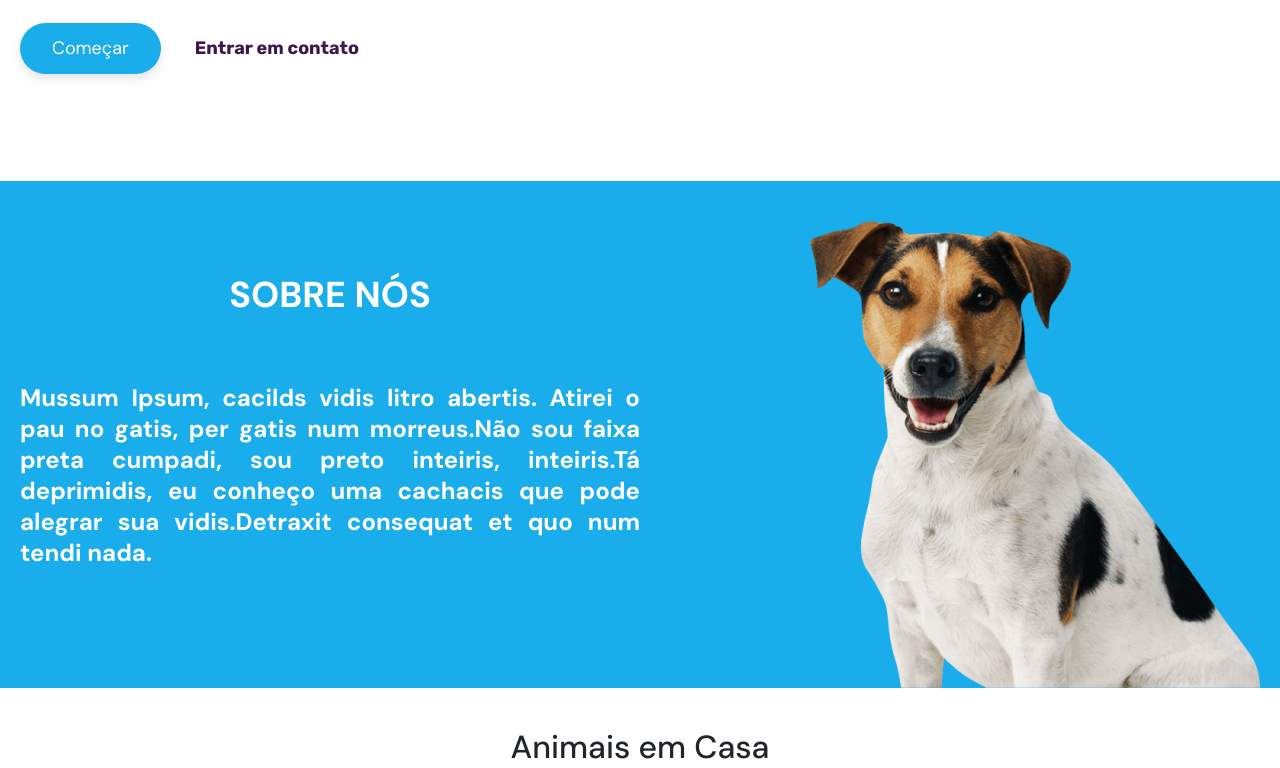
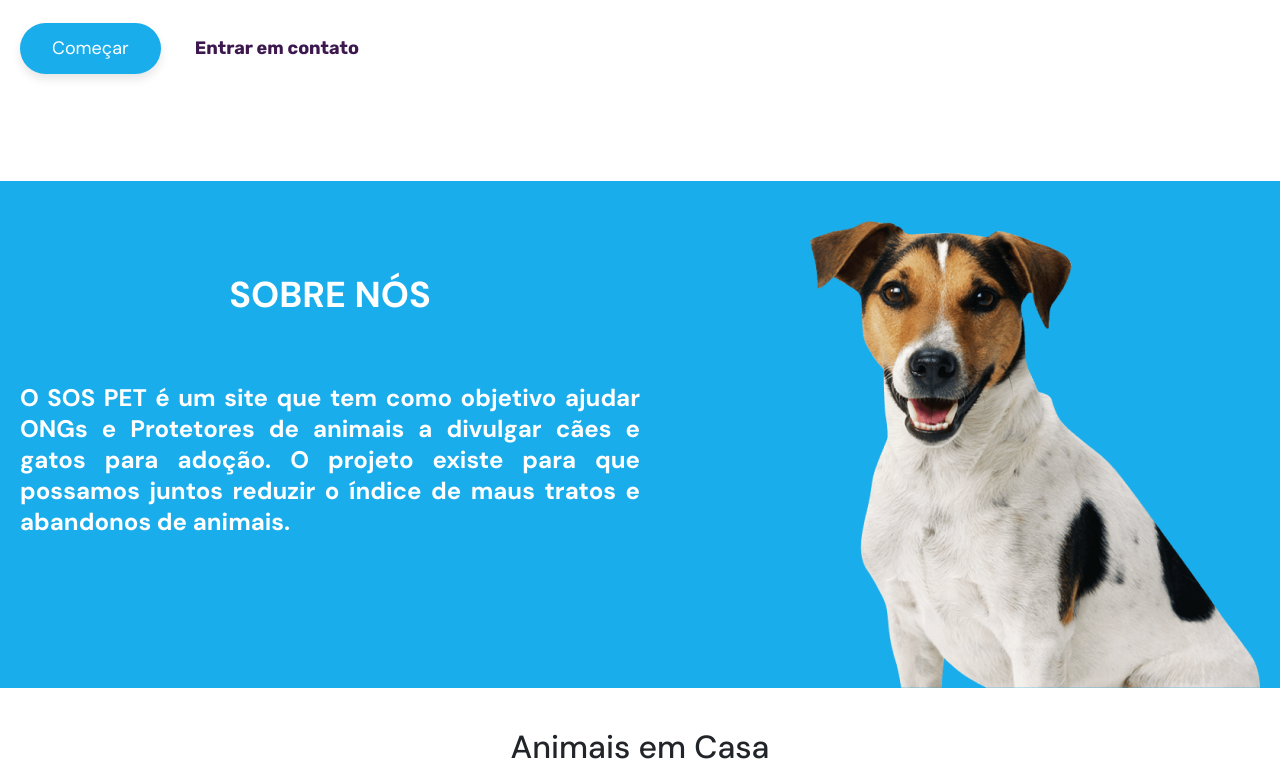
Before and after one commit to eduardalimad/sospets, a plain HTML site: page index.html in a window 1280 px wide. Shown: the part 435-1203 px from the top of the page. Drawn offline with nearby package versions, Linux system fonts and the light colour scheme.

Commit message:
Update index.html

```diff
--- a/index.html
+++ b/index.html
@@ -83,11 +83,8 @@
                         </h1>
 
                         <p>
-                            Mussum Ipsum, cacilds vidis litro abertis. Atirei o pau no gatis, per gatis num morreus.Não
-                            sou
-                            faixa preta cumpadi, sou preto inteiris, inteiris.Tá deprimidis, eu conheço uma cachacis que
-                            pode
-                            alegrar sua vidis.Detraxit consequat et quo num tendi nada.
+                            O SOS PET é um site que tem como objetivo ajudar ONGs e Protetores de animais a divulgar cães e gatos para adoção. O projeto existe para que possamos juntos reduzir o índice de maus tratos e abandonos de animais.
+
                         </p>
                     </div>
 
```
